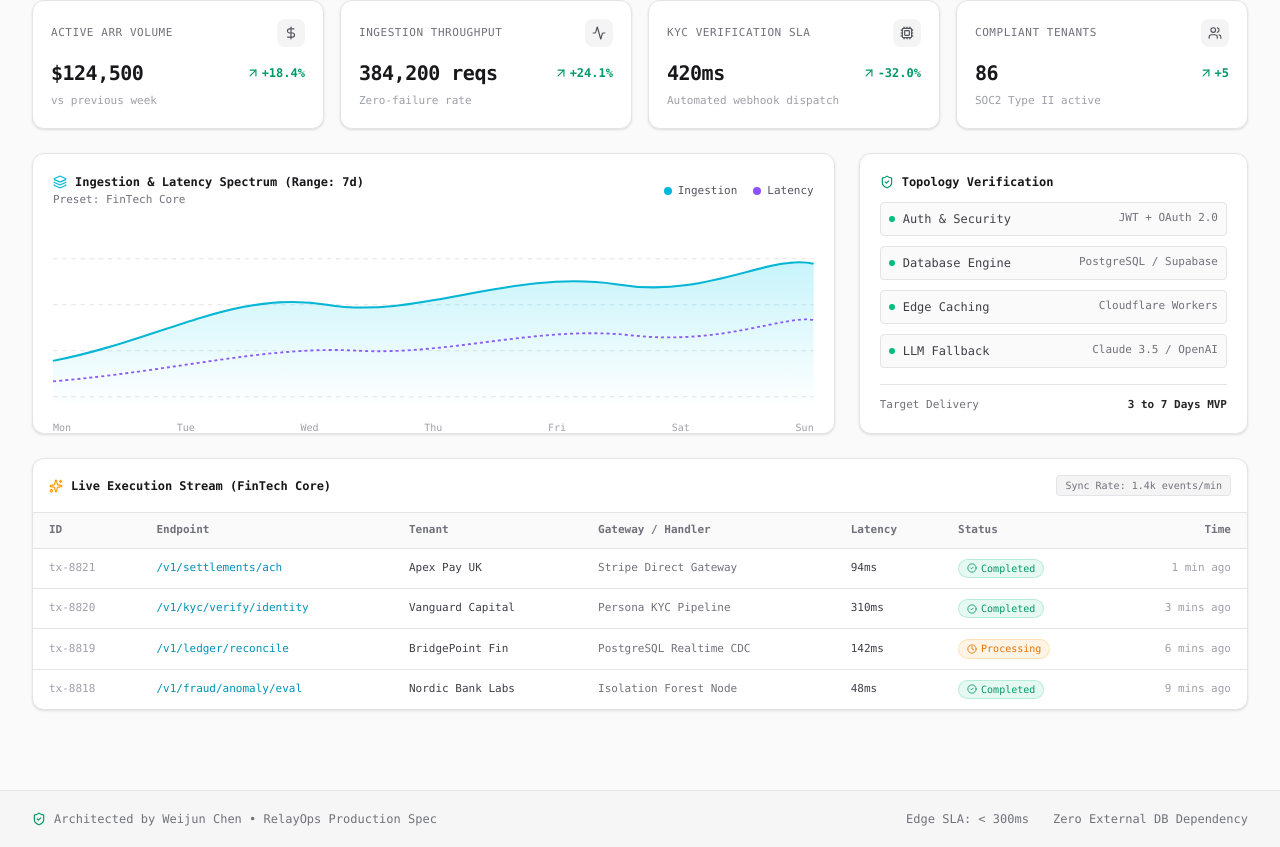
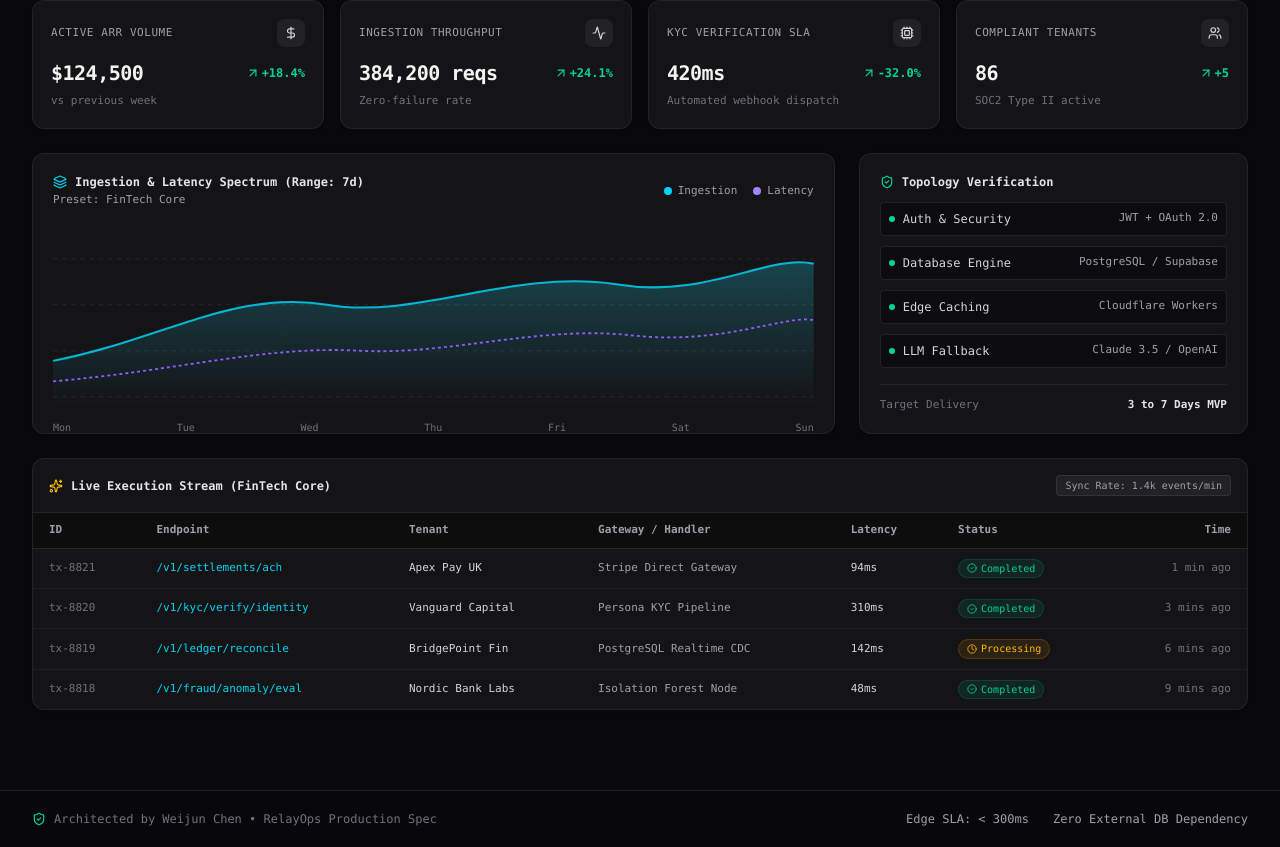
Before and after one commit to unendev/nexus-showcase, a Vue app: page / in a window 1280 px wide. Shown: the part 164-1011 px from the top of the page. Built offline with nearby package versions, Linux system fonts and the light colour scheme.

Commit message:
fix: enable tailwind v4 class-based dark variant and remove hardcoded dark body background

```diff
--- a/src/style.css
+++ b/src/style.css
@@ -1,14 +1,18 @@
 @import 'tailwindcss';
 
-:root {
+@custom-variant dark (&:where(.dark, .dark *));
+
+html.dark {
   color-scheme: dark;
+}
+
+html:not(.dark) {
+  color-scheme: light;
 }
 
 body {
   margin: 0;
   padding: 0;
-  background-color: #09090b;
-  color: #f4f4f5;
   font-family: -apple-system, BlinkMacSystemFont, 'Segoe UI', Roboto, Helvetica, Arial, sans-serif;
   overflow-x: hidden;
 }
```
